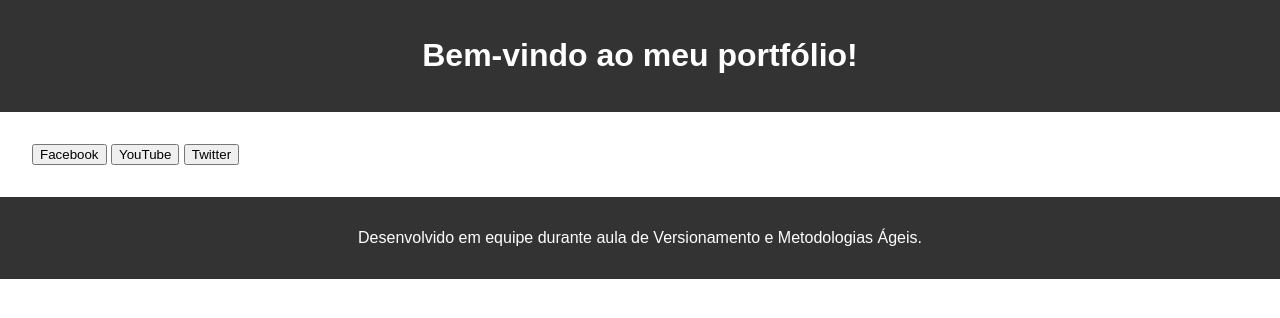
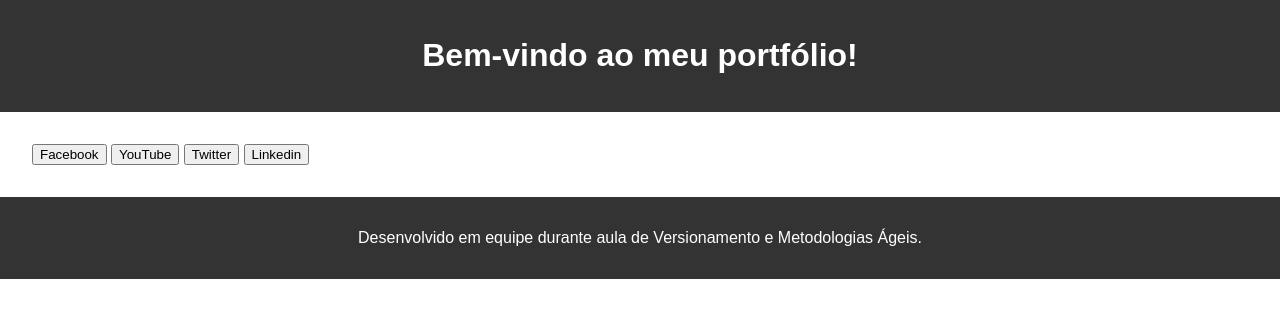
Before and after one commit to ricardo-henrique/portfolio-simples-matutino, a plain HTML site: page index.html in a window 1280 px wide. Drawn offline with Linux system fonts and the light colour scheme.

Commit message:
Adição botão linkedin

```diff
--- a/index.html
+++ b/index.html
@@ -16,6 +16,7 @@
         <button>Facebook</button>
         <button>YouTube</button>
         <button>Twitter</button>
+        <button>Linkedin</button>
       </div>
     </main>
 
```
